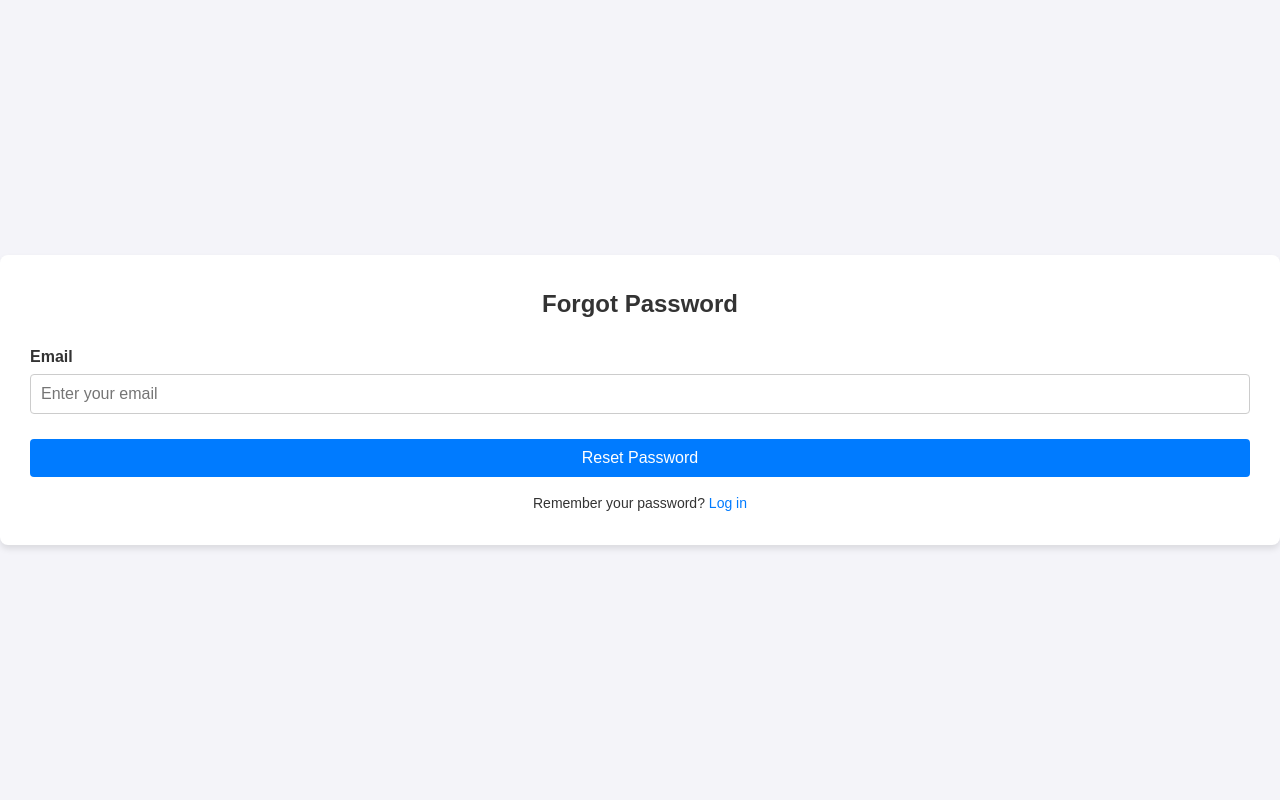
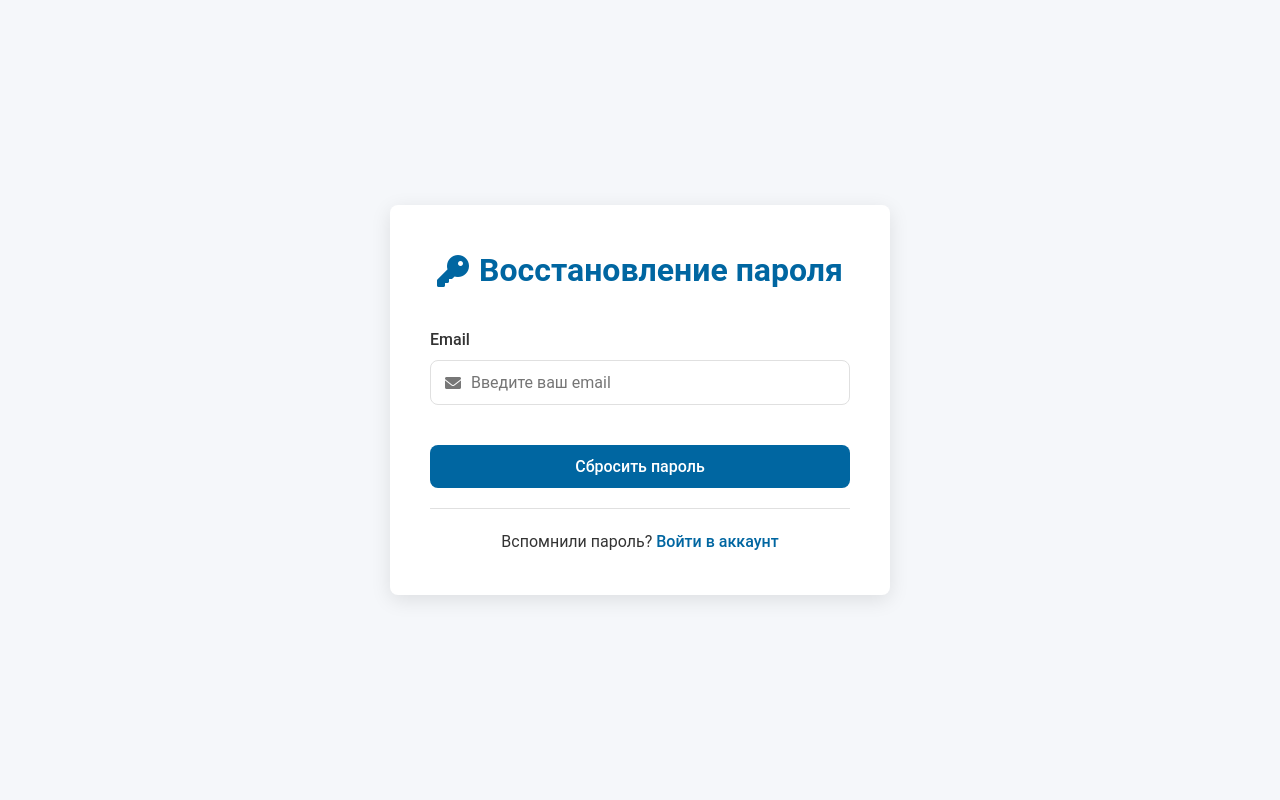
Before and after one commit to nikita451451/Rosseti_2_end, a PHP site: page /forgot-password.html in a window 1280 px wide. Run offline with PHP 8.4, Linux system fonts and the light colour scheme.

Commit message:
0.1.3
обновление сайта и стиля для него

```diff
--- a/public/forgot-password.html
+++ b/public/forgot-password.html
@@ -1,23 +1,39 @@
 <!DOCTYPE html>
-<html lang="en">
+<html lang="ru">
 <head>
     <meta charset="UTF-8">
     <meta name="viewport" content="width=device-width, initial-scale=1.0">
-    <title>Forgot Password</title>
+    <title>Восстановление пароля</title>
     <link rel="stylesheet" href="styles.css">
+    <link rel="stylesheet" href="https://cdnjs.cloudflare.com/ajax/libs/font-awesome/6.0.0/css/all.min.css">
 </head>
 <body>
-    <div class="forgot-password-container">
-        <h1>Forgot Password</h1>
-        <form id="forgotPasswordForm">
-            <div class="input-group">
-                <label for="email">Email</label>
-                <input type="email" id="email" name="email" required placeholder="Enter your email">
+    <div class="auth-container">
+        <div class="auth-card">
+            <h1><i class="fas fa-key"></i> Восстановление пароля</h1>
+            <div id="error-message" class="error-message"></div>
+
+            <form id="forgotPasswordForm" class="auth-form">
+                <div class="form-group">
+                    <label for="email">Email</label>
+                    <div class="input-with-icon">
+                        <i class="fas fa-envelope"></i>
+                        <input type="email" id="email" name="email" required placeholder="Введите ваш email">
+                    </div>
+                </div>
+
+                <button type="submit" class="btn btn-primary" id="submitBtn">
+                    <span id="btnText">Сбросить пароль</span>
+                    <div id="spinner" class="spinner"></div>
+                </button>
+            </form>
+
+            <div class="auth-footer">
+                <p>Вспомнили пароль? <a href="login.html">Войти в аккаунт</a></p>
             </div>
-            <button type="submit" class="submit-btn">Reset Password</button>
-        </form>
-        <p class="back-to-login">Remember your password? <a href="login.html">Log in</a></p>
+        </div>
     </div>
+
     <script src="script.js"></script>
 </body>
 </html>
--- a/public/styles.css
+++ b/public/styles.css
@@ -885,77 +885,172 @@ body {
 .btn-outline:hover {
     background-color: rgba(0, 102, 161, 0.1);
 }
+:root {
+    --primary-color: #0066A1;
+    --secondary-color: #005a8e;
+    --error-color: #d32f2f;
+    --background-color: #f5f7fa;
+    --text-color: #333;
+    --light-gray: #f5f5f5;
+    --medium-gray: #e0e0e0;
+    --border-radius: 8px;
+}
+
+* {
+    box-sizing: border-box;
+    margin: 0;
+    padding: 0;
+    font-family: 'Roboto', sans-serif;
+}
+
 body {
-    font-family: Arial, sans-serif;
-    background-color: #f4f4f9;
+    background-color: var(--background-color);
+    color: var(--text-color);
+    line-height: 1.6;
+}
+
+.auth-container {
     display: flex;
     justify-content: center;
     align-items: center;
-    height: 100vh;
-    margin: 0;
-    color: #333;
+    min-height: 100vh;
+    padding: 20px;
 }
 
-.forgot-password-container {
-    background: #fff;
-    padding: 30px;
-    border-radius: 8px;
-    box-shadow: 0 4px 6px rgba(0, 0, 0, 0.1);
+.auth-card {
+    background: white;
+    border-radius: var(--border-radius);
+    box-shadow: 0 5px 20px rgba(0, 0, 0, 0.1);
+    padding: 40px;
     width: 100%;
-    max-width: -20px;
-    text-align: center;
+    max-width: 500px;
 }
 
-.forgot-password-container h1 {
-    margin-bottom: 20px;
-    font-size: 24px;
+.auth-card h1 {
+    text-align: center;
+    margin-bottom: 30px;
+    color: var(--primary-color);
+    display: flex;
+    align-items: center;
+    justify-content: center;
+    gap: 10px;
 }
 
-.input-group {
-    margin-bottom: 15px;
-    text-align: left;
+.auth-form {
+    display: flex;
+    flex-direction: column;
+    gap: 20px;
 }
 
-.input-group label {
-    display: block;
-    margin-bottom: 5px;
-    font-weight: bold;
+.form-group {
+    position: relative;
 }
 
-.input-group input {
-    width: 100%;
-    padding: 10px;
-    border: 1px solid #ccc;
-    border-radius: 4px;
+.form-group label {
+    display: block;
+    margin-bottom: 8px;
+    font-weight: 500;
+}
+
+.input-with-icon {
+    position: relative;
+}
+
+.input-with-icon i {
+    position: absolute;
+    left: 15px;
+    top: 50%;
+    transform: translateY(-50%);
+    color: #777;
     font-size: 16px;
 }
 
-.submit-btn {
-    background-color: #007bff;
-    color: white;
-    border: none;
-    padding: 10px 15px;
-    border-radius: 4px;
+.input-with-icon input {
+    width: 100%;
+    padding: 12px 15px 12px 40px;
+    border: 1px solid var(--medium-gray);
+    border-radius: var(--border-radius);
     font-size: 16px;
-    cursor: pointer;
-    width: 100%;
-    margin-top: 10px;
+    transition: all 0.3s;
 }
 
-.submit-btn:hover {
-    background-color: #0056b3;
+.input-with-icon input:focus {
+    border-color: var(--primary-color);
+    box-shadow: 0 0 0 3px rgba(0, 102, 161, 0.1);
+    outline: none;
 }
 
-.back-to-login {
-    margin-top: 15px;
-    font-size: 14px;
+.btn {
+    display: inline-block;
+    padding: 12px 24px;
+    border-radius: var(--border-radius);
+    font-size: 16px;
+    font-weight: 500;
+    text-align: center;
+    cursor: pointer;
+    transition: all 0.3s;
+    width: 100%;
+    border: none;
 }
 
-.back-to-login a {
-    color: #007bff;
-    text-decoration: none;
+.btn-primary {
+    background-color: var(--primary-color);
+    color: white;
+    position: relative;
 }
 
-.back-to-login a:hover {
+.btn-primary:hover {
+    background-color: var(--secondary-color);
+}
+
+.auth-footer {
+    text-align: center;
+    margin-top: 20px;
+    padding-top: 20px;
+    border-top: 1px solid var(--medium-gray);
+}
+
+.auth-footer a {
+    color: var(--primary-color);
+    text-decoration: none;
+    font-weight: 500;
+}
+
+.auth-footer a:hover {
     text-decoration: underline;
 }
+
+.error-message {
+    color: var(--error-color);
+    margin-bottom: 20px;
+    text-align: center;
+    padding: 10px;
+    background-color: rgba(211, 47, 47, 0.1);
+    border-radius: var(--border-radius);
+    display: none;
+}
+
+.spinner {
+    border: 3px solid rgba(255, 255, 255, 0.3);
+    border-radius: 50%;
+    border-top: 3px solid #fff;
+    width: 20px;
+    height: 20px;
+    animation: spin 1s linear infinite;
+    position: absolute;
+    right: 20px;
+    top: 50%;
+    transform: translateY(-50%);
+    display: none;
+}
+
+@keyframes spin {
+    0% { transform: translateY(-50%) rotate(0deg); }
+    100% { transform: translateY(-50%) rotate(360deg); }
+}
+
+@media (max-width: 576px) {
+    .auth-card {
+        padding: 30px 20px;
+    }
+}
```
